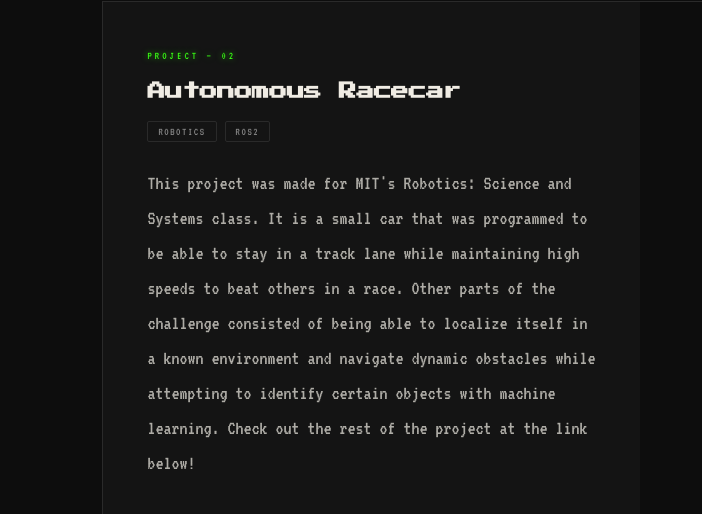
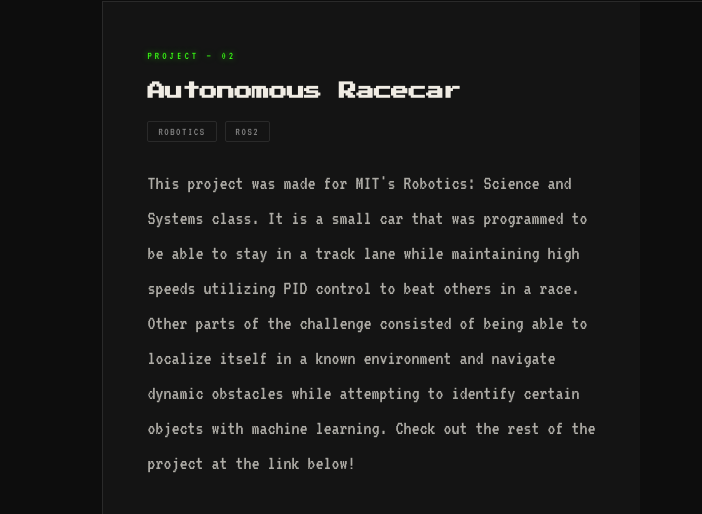
Before and after one commit to Wrpicker/wrpicker.github.io, a plain HTML site: page index.html in a window 1280 px wide. Shown: the part 1049-1563 px from the top of the page, 0-702 px from the left. Drawn offline with Linux system fonts and the light colour scheme.

Commit message:
Update index.html

```diff
--- a/index.html
+++ b/index.html
@@ -434,7 +434,7 @@
             <span class="tag">ROS2</span>
           </div>
           <p style="font-size: 20px;" class="project-description">
-            This project was made for MIT's Robotics: Science and Systems class. It is a small car that was programmed to be able to stay in a track lane while maintaining high speeds to beat others in a race. Other parts of the challenge consisted of being able to localize itself in a known environment and navigate dynamic obstacles while attempting to identify certain objects with machine learning. Check out the rest of the project at the link below!
+            This project was made for MIT's Robotics: Science and Systems class. It is a small car that was programmed to be able to stay in a track lane while maintaining high speeds utilizing PID control to beat others in a race. Other parts of the challenge consisted of being able to localize itself in a known environment and navigate dynamic obstacles while attempting to identify certain objects with machine learning. Check out the rest of the project at the link below!
           </p>
         </div>
         <div class="project-links">
```
